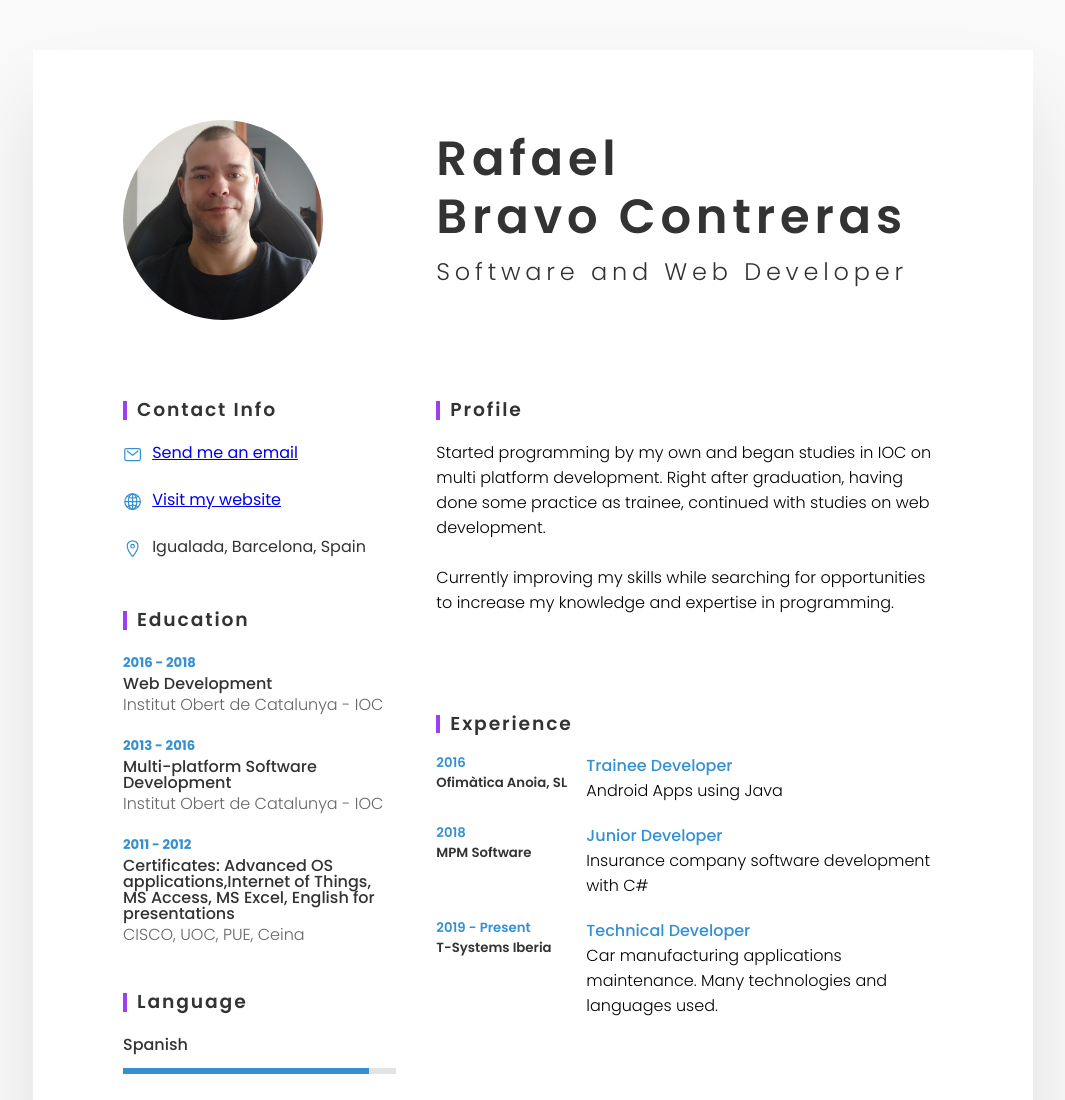
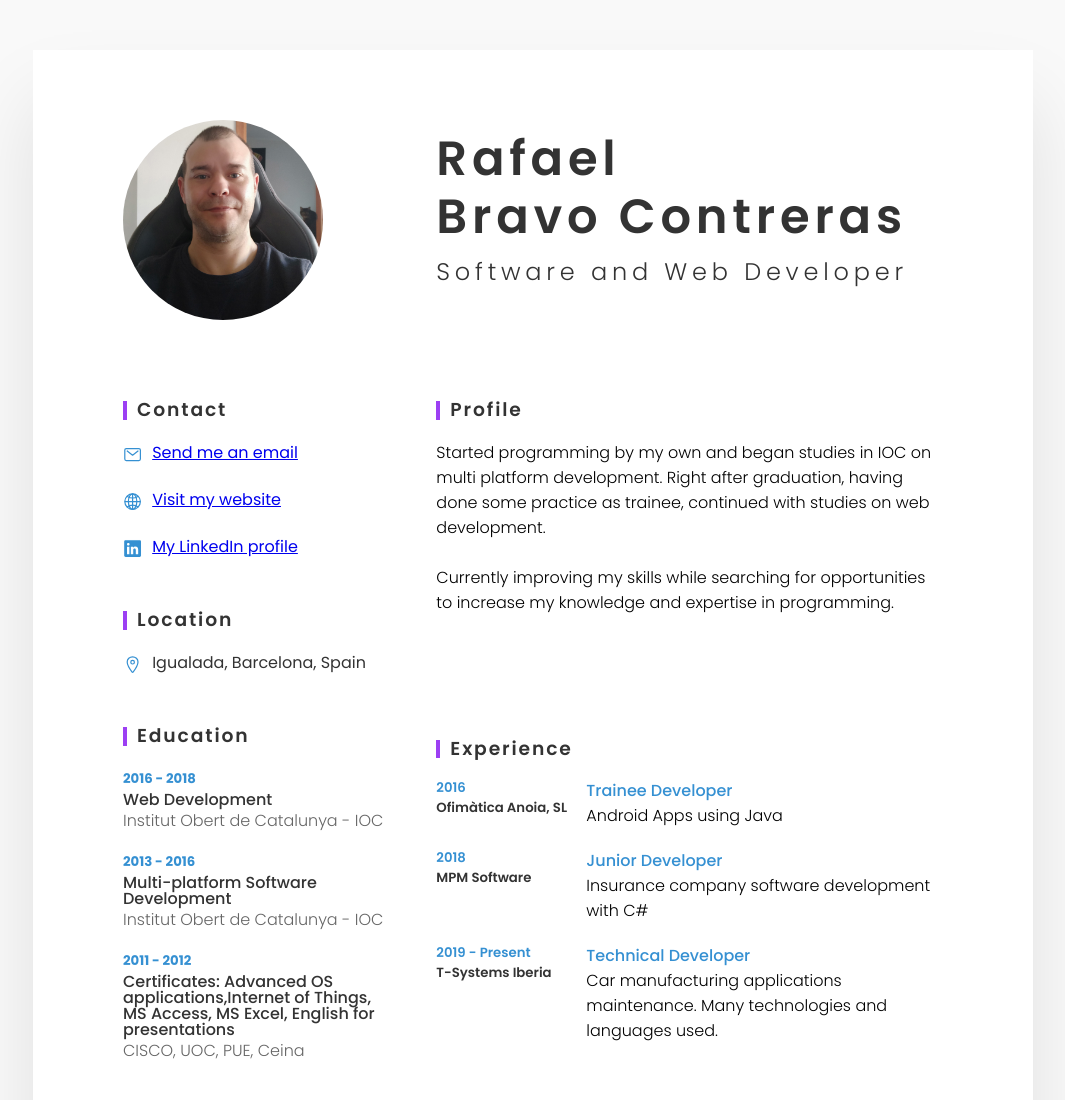
Before and after one commit to rafaelbc-dev/rbc-resume-cv, a plain HTML site: page index.html in a window 1280 px wide. Shown: the top 1100 px of the page, without its empty margins (107-1172 px from the left). Drawn offline with nearby package versions, Linux system fonts and the light colour scheme.

Commit message:
Location info separated of contact info; contact info title changed; linkedin link added.

```diff
--- a/index.html
+++ b/index.html
@@ -28,7 +28,7 @@
         <div class="contentBox">
 
             <div class="leftSide">
-                <h3>Contact Info</h3>
+                <h3>Contact</h3>
                 <ul>
                     <li>
                         <span class="icon">
@@ -46,6 +46,18 @@
                             <span class="text">Visit my website</span>
                         </a>
                     </li>
+                    <li>
+                        <span class="icon">
+                            <ion-icon name="logo-linkedin"></ion-icon>
+                        </span>
+                        <a href="https://www.linkedin.com/in/rafaelbravocontreras/" target="_blank">
+                            <span class="text">My LinkedIn profile</span>
+                        </a>
+                    </li>
+                </ul>
+
+                <h3>Location</h3>
+                <ul>
                     <li>
                         <span class="icon">
                             <ion-icon name="location-outline"></ion-icon>
@@ -162,6 +174,7 @@
                     </p>
                 </div>
                 <br>
+                <br>
                 <div class="about">
                     <h3>Experience</h3>
                     <div class="box">
@@ -195,6 +208,9 @@
                         </div>
                     </div>
                 </div>
+                <br>
+                <br>
+                <br>
                 <br>
                 <div class="about skills">
                     <h3>Professional Skills</h3>
```
